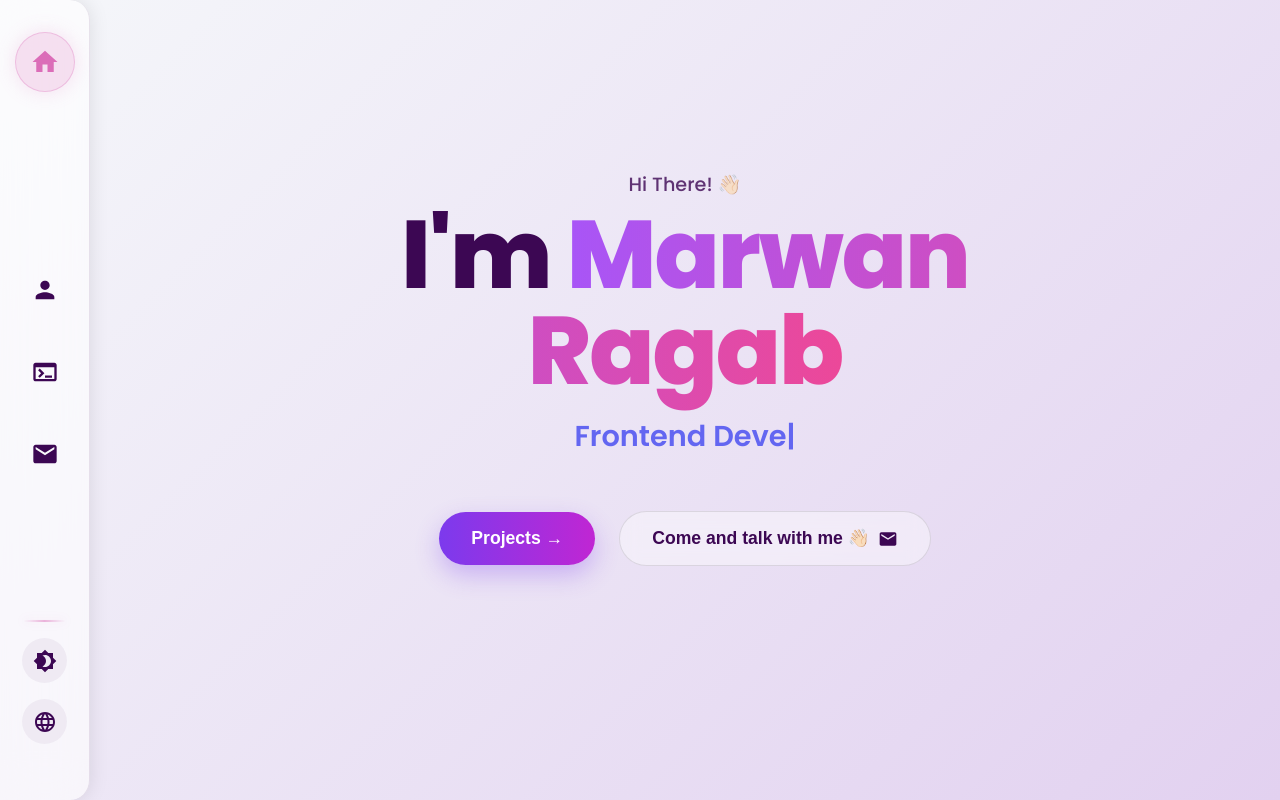
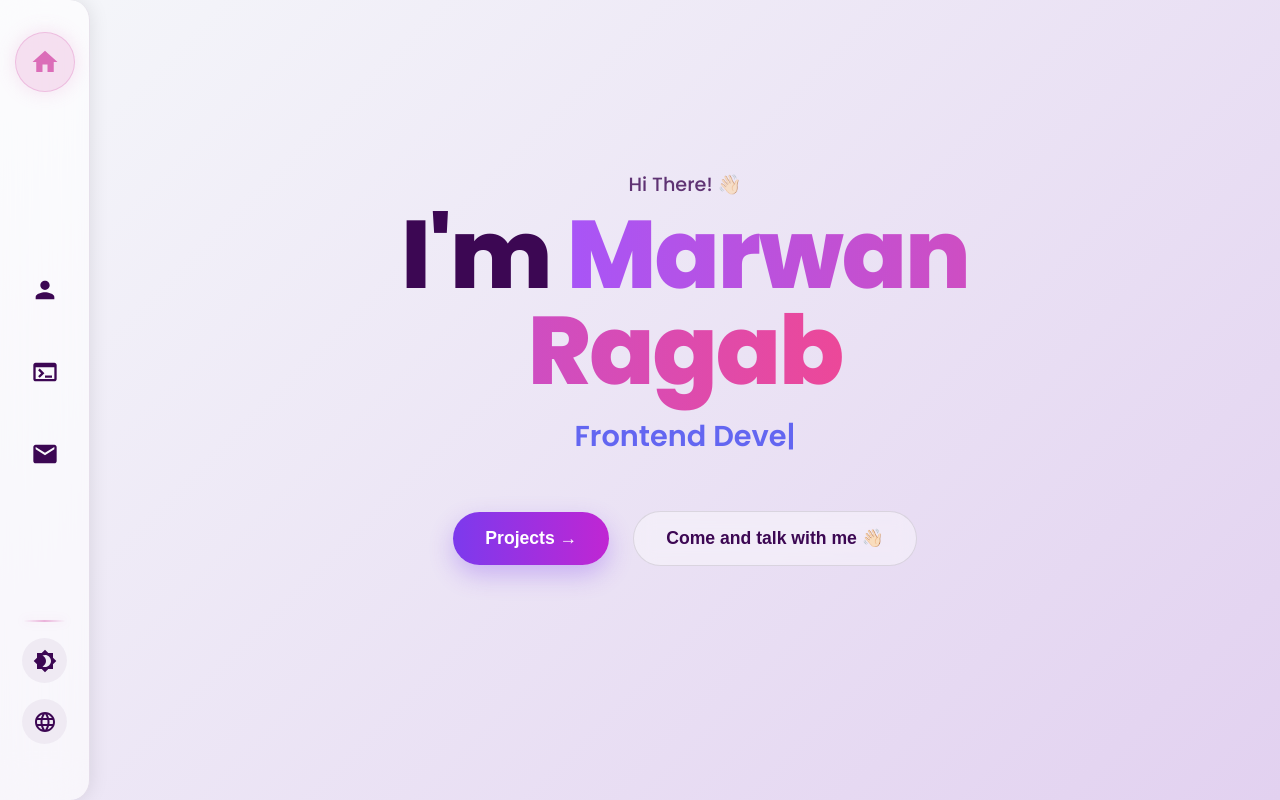
Before and after one commit to Amrsamy19/portfolio-v2, a React (Vite) app: page / in a window 1280 px wide. Built offline with nearby package versions, Linux system fonts and the light colour scheme.

Commit message:
feat: add Home component with type animation and CTA buttons

```diff
--- a/src/components/Home/index.jsx
+++ b/src/components/Home/index.jsx
@@ -2,9 +2,7 @@
 import "./index.css";
 import { TypeAnimation } from "react-type-animation";
 import { useTranslation } from "react-i18next";
-import { Email } from "@mui/icons-material";
 
-// Destructure setActiveSection from the props passed by App.jsx
 export const Home = ({ setActiveSection }) => {
   const { t } = useTranslation();
 
@@ -38,7 +36,7 @@ export const Home = ({ setActiveSection }) => {
             onClick={() => setActiveSection("contact")}
             className="cta-btn secondary-btn"
           >
-            {t("contact.title")} <Email sx={{ ml: 1, fontSize: 20 }} />
+            {t("contact.title")}
           </button>
         </div>
       </div>
```
